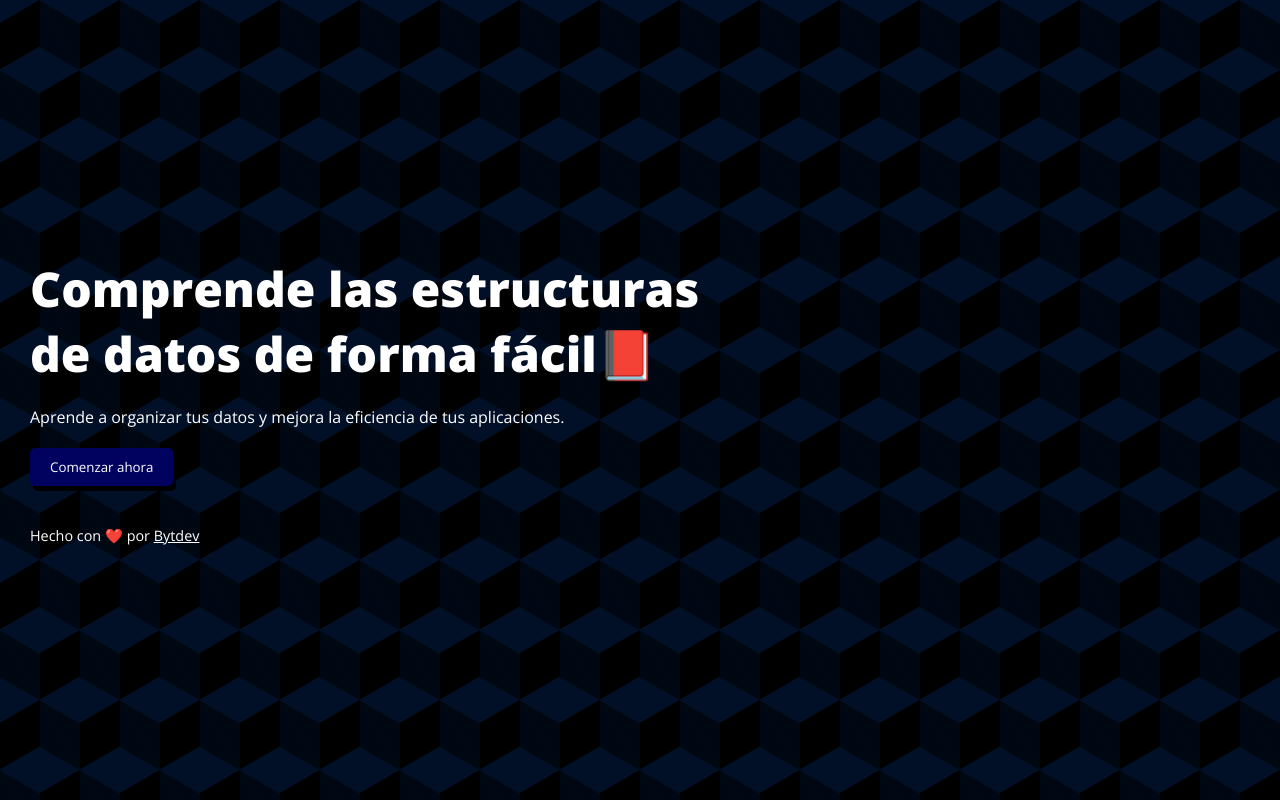
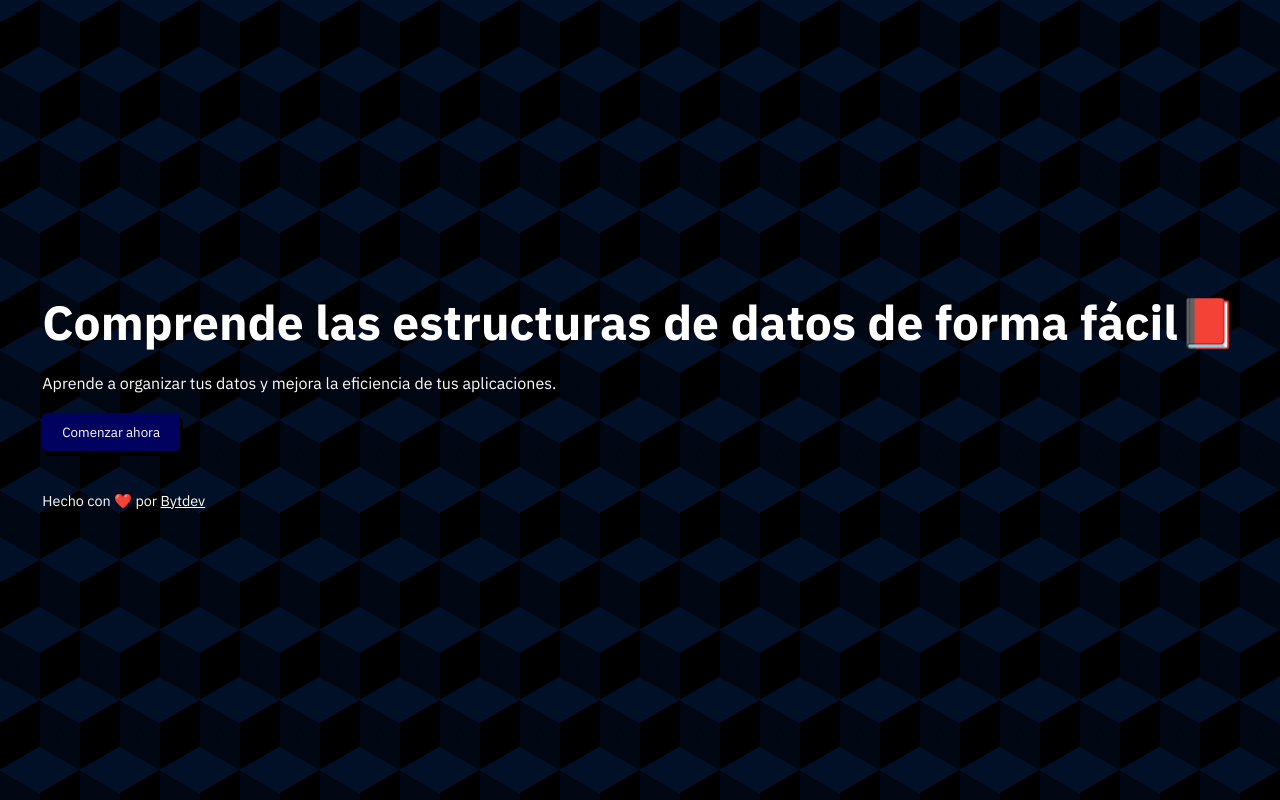
Before and after one commit to yosbergc/estructuras-de-datos, a plain HTML site: page index.html in a window 1280 px wide. Drawn offline with nearby package versions, Linux system fonts and the light colour scheme.

Commit message:
What is data structures - first draft

```diff
--- a/index.html
+++ b/index.html
@@ -6,7 +6,7 @@
     <link rel="shortcut icon" href="favicon.png" type="image/x-icon">
     <link rel="preconnect" href="https://fonts.googleapis.com">
     <link rel="preconnect" href="https://fonts.gstatic.com" crossorigin>
-    <link href="https://fonts.googleapis.com/css2?family=Open+Sans:wght@400;800&display=swap" rel="stylesheet">
+    <link href="https://fonts.googleapis.com/css2?family=IBM+Plex+Sans:wght@400;700&display=swap" rel="stylesheet">
     <link rel="stylesheet" href="style.css">
     <title>Estructuras de Datos - Bytdev</title>
 </head>
@@ -20,7 +20,7 @@
         </div>
         <div class="index hide">
             <h2>Introducción</h2>
-            <a href="" class="option">¿Qué son las estructuras de datos?</a>
+            <a href="que-son-las-estructuras-de-datos.html" class="option">¿Qué son las estructuras de datos?</a>
             <a href="" class="option">¿Cómo funciona la memoria?</a>
             <h2>Estructuras de datos</h2>
             <a href="" class="option">Array</a>
--- /dev/null
+++ b/single.css
@@ -0,0 +1,51 @@
+* {
+    margin: 0px;
+    padding: 0px;
+    box-sizing: border-box;
+    font-family: 'IBM Plex Sans', sans-serif;
+}
+main {
+    background-color: #0d0d0c;
+    min-height: 100vh;
+    display: flex;
+    flex-direction: column;
+    align-items: center;
+}
+h1 {
+    font-size: 2rem;
+    text-wrap: balance;
+    color: white;
+    padding: 20px 0px;
+}
+h2 {
+    font-size: 1.5rem;
+    text-wrap: balance;
+    color: white;
+    padding: 20px 0px;
+}
+p {
+    color: white;
+    margin-top: 20px;
+    font-size: 20px;
+    line-height: 1.8rem;
+}
+.copyright {
+    margin-top: 40px;
+}
+.copyright, .copyright a {
+    color: white;
+    display: flex;
+    align-self: center;
+    font-size: 0.9rem;
+}
+.article-content {
+    max-width: 800px;
+    margin: 0 auto;
+}
+.article-header img {
+    width: 100%;
+    max-width: 800px;
+}
+.article-content {
+    padding: 20px;
+}
--- a/style.css
+++ b/style.css
@@ -2,7 +2,7 @@
     margin: 0px;
     padding: 0px;
     box-sizing: border-box;
-    font-family: 'Open Sans', sans-serif;
+    font-family: 'IBM Plex Sans', sans-serif;
 }
 main {
     min-height: 100vh;
```
Also changed, not shown: que-son-las-estructuras-de-datos.html (added, +35 -0 lines), Desordenado.jpg (added), Ordenado.jpg (added), que-son-las-estructuras-de-datos-img.jpg (added).
